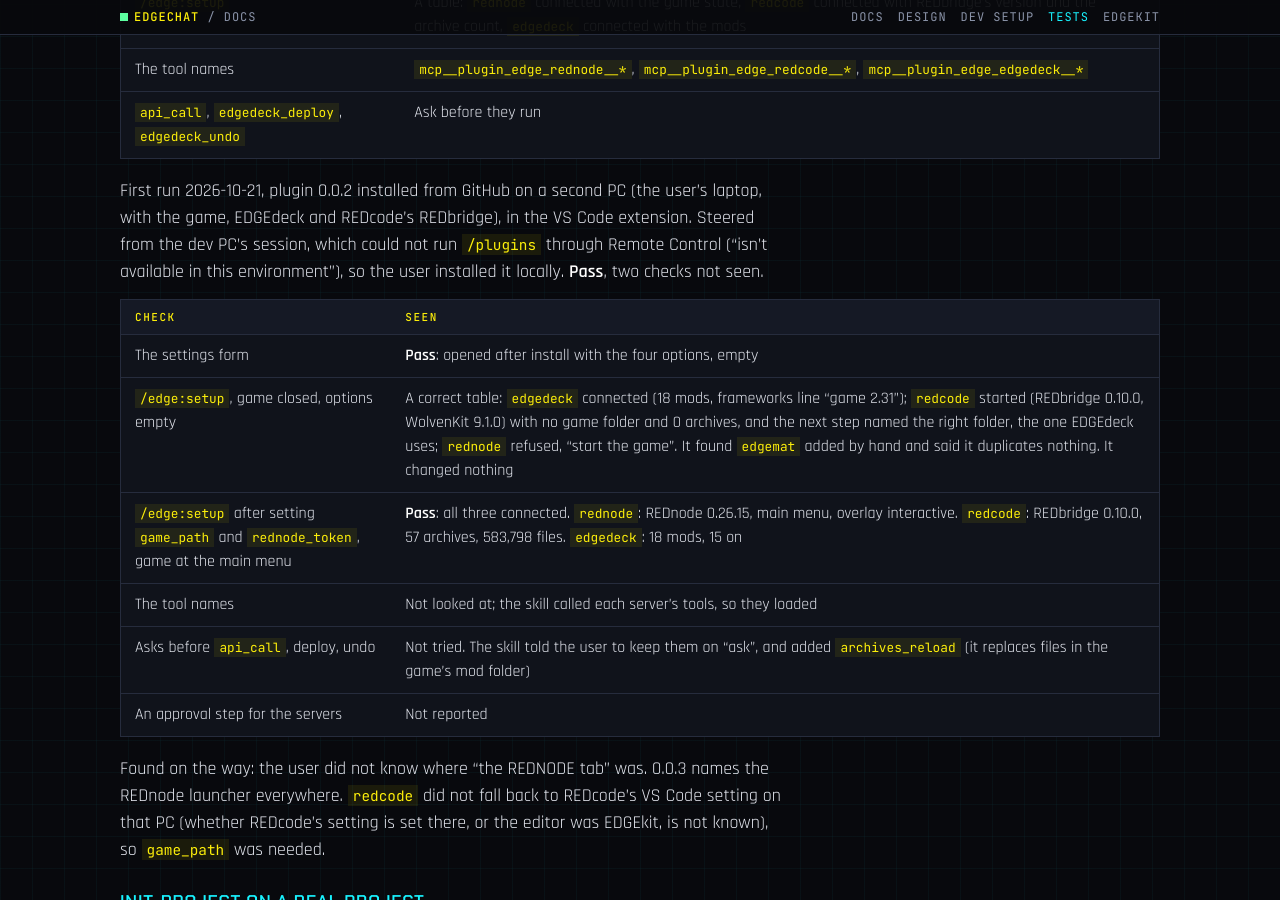
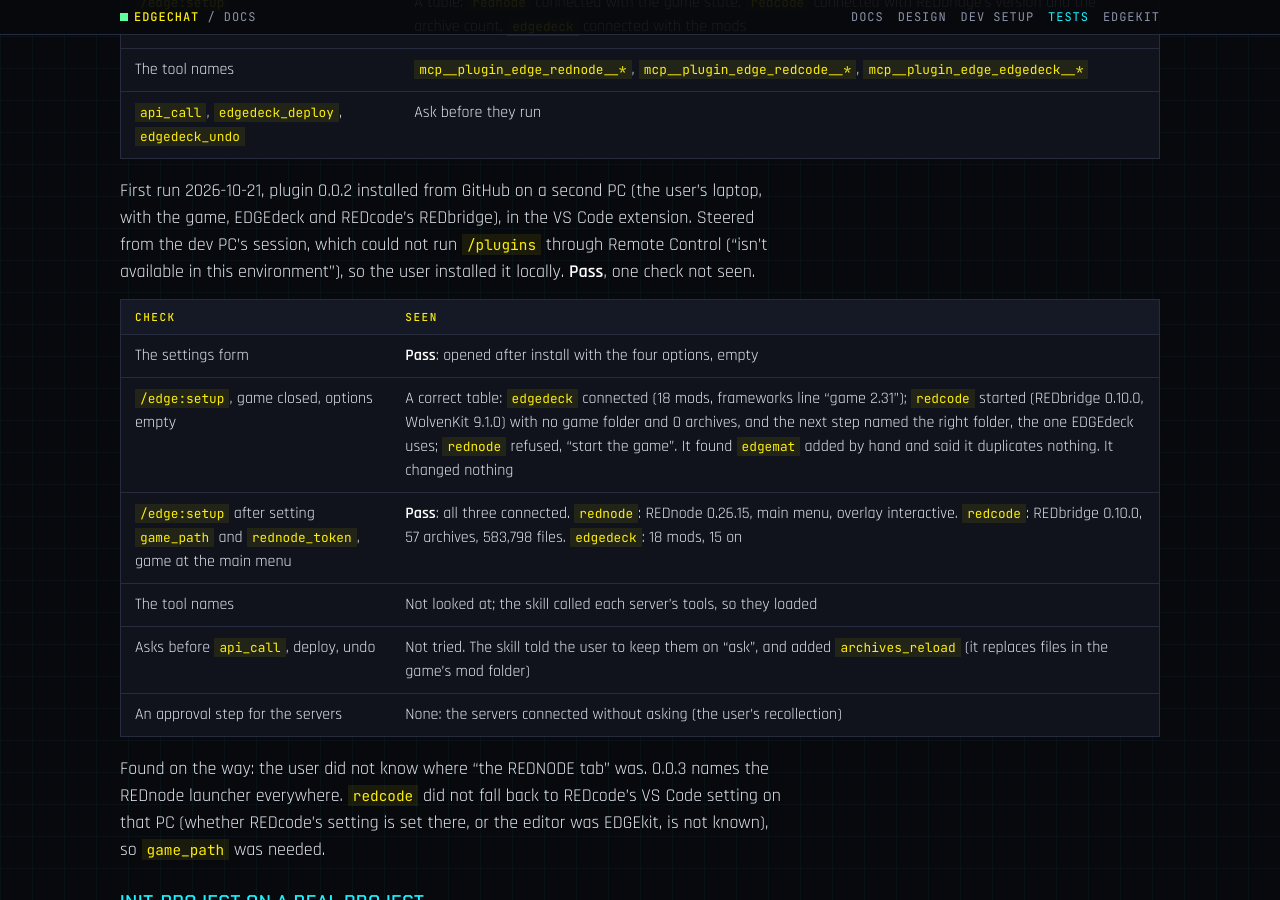
Before and after one commit to Edgemodders/EDGEchat, a Jekyll site: the page built from docs/testing.md, in a window 1280 px wide and 900 px high, scrolled down 6524 px. Built offline with Jekyll 4.4.1, drawn with Linux system fonts in a browser that asks for light colours; our own code applies the rules of GitHub Pages for plain Markdown files; some of the changed text lies outside the part shown.

Commit message:
Tests: VS Code added the plugin's servers without an approval step
Co-Authored-By: Claude Opus 5.5 <noreply@anthropic.com>

```diff
--- a/docs/testing.md
+++ b/docs/testing.md
@@ -17,7 +17,7 @@ Last updated 2026-10-21.
 | [redcode server through the wrapper](#redcode-server-through-the-wrapper) | By hand, over stdio | P1 | 2026-10-16 | Pass |
 | [edgedeck server through the wrapper](#edgedeck-server-through-the-wrapper) | By hand, over stdio | P1 | 2026-10-21 | Pass |
 | [rednode with no token](#rednode-with-no-token) | CLI, game running | P1 | 2026-10-16 | Seen: HTTP 401 |
-| [P1 test in VS Code with the game](#p1-test-in-vs-code-with-the-game) | By hand, in a session | P1 | 2026-10-21 | Pass; two checks not seen |
+| [P1 test in VS Code with the game](#p1-test-in-vs-code-with-the-game) | By hand, in a session | P1 | 2026-10-21 | Pass; one check not seen |
 | [init-project on a real project](#init-project-on-a-real-project) | By hand, in a session | P1 | Not run | |
 
 A scratch config has no Claude login, so the CLI tests check how the plugin installs and starts its servers, not what Claude does with it. The P1 test on 2026-10-21 was the first run of a skill in a session.
@@ -204,7 +204,7 @@ The test that ends P1 ([design](design.html#phases)). Needs your own Claude Code
 | The tool names | `mcp__plugin_edge_rednode__*`, `mcp__plugin_edge_redcode__*`, `mcp__plugin_edge_edgedeck__*` |
 | `api_call`, `edgedeck_deploy`, `edgedeck_undo` | Ask before they run |
 
-First run 2026-10-21, plugin 0.0.2 installed from GitHub on a second PC (the user's laptop, with the game, EDGEdeck and REDcode's REDbridge), in the VS Code extension. Steered from the dev PC's session, which could not run `/plugins` through Remote Control ("isn't available in this environment"), so the user installed it locally. **Pass**, two checks not seen.
+First run 2026-10-21, plugin 0.0.2 installed from GitHub on a second PC (the user's laptop, with the game, EDGEdeck and REDcode's REDbridge), in the VS Code extension. Steered from the dev PC's session, which could not run `/plugins` through Remote Control ("isn't available in this environment"), so the user installed it locally. **Pass**, one check not seen.
 
 | Check | Seen |
 |---|---|
@@ -213,7 +213,7 @@ First run 2026-10-21, plugin 0.0.2 installed from GitHub on a second PC (the use
 | `/edge:setup` after setting `game_path` and `rednode_token`, game at the main menu | **Pass**: all three connected. `rednode`: REDnode 0.26.15, main menu, overlay interactive. `redcode`: REDbridge 0.10.0, 57 archives, 583,798 files. `edgedeck`: 18 mods, 15 on |
 | The tool names | Not looked at; the skill called each server's tools, so they loaded |
 | Asks before `api_call`, deploy, undo | Not tried. The skill told the user to keep them on "ask", and added `archives_reload` (it replaces files in the game's mod folder) |
-| An approval step for the servers | Not reported |
+| An approval step for the servers | None: the servers connected without asking (the user's recollection) |
 
 Found on the way: the user did not know where "the REDNODE tab" was. 0.0.3 names the REDnode launcher everywhere. `redcode` did not fall back to REDcode's VS Code setting on that PC (whether REDcode's setting is set there, or the editor was EDGEkit, is not known), so `game_path` was needed.
 
```
Also changed, not shown: CLAUDE.md (+1 -1 lines), docs/design.md (+1 -1 lines).
